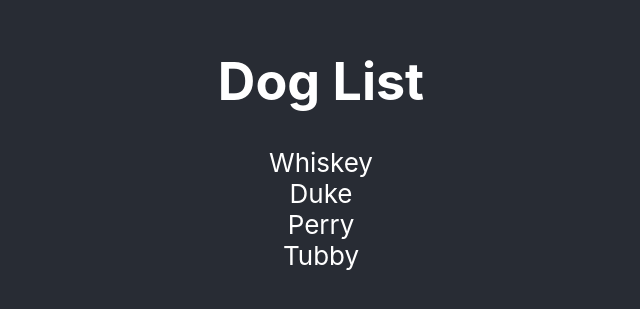
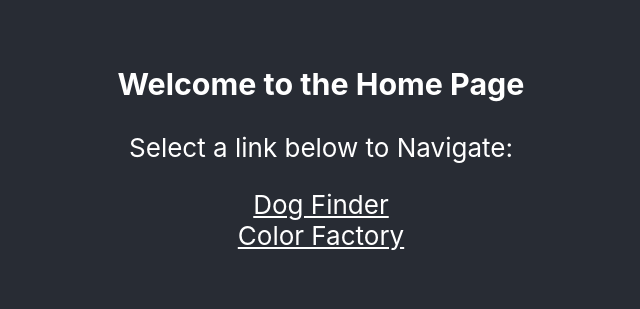
Before and after one commit to Rajayne/CRADogFinder, a React (Create React App) app: page / in a window 1280 px wide. Before the commit this address led to /dogs. Shown: the part 257-566 px from the top of the page, without its empty margins (319-959 px from the left). Built offline with nearby package versions, Linux system fonts and the light colour scheme.

Commit message:
Create Home Page to navigate between Dogs and Colors pages Invalid paths redirect to home

```diff
--- a/src/App.js
+++ b/src/App.js
@@ -4,17 +4,19 @@ import DogList from "./DogFinder/DogList";
 import DogDetails from "./DogFinder/DogDetails";
 import ColorList from "./ColorFactory/ColorList";
 import ColorForm from "./ColorFactory/ColorForm";
+import Home from "./Home";
 
 function App() {
   return (
     <div className="App">
       <div className="App-content">
         <Routes>
+          <Route exact="true" path="/" element={<Home />} />
           <Route exact="true" path="/colors" element={<ColorList />} />
           <Route exact="true" path="/colors/new" element={<ColorForm />} />
           <Route exact="true" path="/dogs" element={<DogList />} />
           <Route exact="true" path="/dogs/:name" element={<DogDetails />} />
-          <Route path="*" element={<Navigate to="/dogs" />} />
+          <Route path="*" element={<Navigate to="/" />} />
         </Routes>
       </div>
     </div>
--- a/src/ColorFactory/ColorForm.js
+++ b/src/ColorFactory/ColorForm.js
@@ -3,6 +3,12 @@ import "./ColorForm.css";
 
 const ColorForm = () => {
   const [color, setColor] = useState("");
+  const handleChange = (e) => {
+    setColor((formData) => ({
+      ...formData,
+      [e.target.name]: e.target.value,
+    }));
+  };
 
   return (
     <form className="ColorForm">
@@ -11,13 +17,23 @@ const ColorForm = () => {
         <label className="ColorForm-label" htmlFor="name">
           Color Name:
         </label>
-        <input className="ColorForm-input" type="text" name="name"></input>
+        <input
+          onChange={handleChange}
+          className="ColorForm-input"
+          type="text"
+          name="name"
+        ></input>
       </div>
       <div className="ColorForm-hex">
         <label className="ColorForm-label" htmlFor="hex">
           Color Value:
         </label>
-        <input className="ColorForm-input" type="color" name="hex"></input>
+        <input
+          onChange={handleChange}
+          className="ColorForm-input"
+          type="color"
+          name="hex"
+        ></input>
       </div>
       <button>Submit Color!</button>
     </form>
--- a/src/DogFinder/BackButton.js
+++ b/src/DogFinder/BackButton.js
@@ -4,7 +4,7 @@ import { Link } from "react-router-dom";
 const BackButton = () => {
   return (
     <Link className="BackButton" exact="true" to={`/dogs`}>
-      Return to Home
+      Return to List
     </Link>
   );
 };
--- /dev/null
+++ b/src/Home.css
@@ -0,0 +1,8 @@
+.Home-link {
+    color: white;
+    display: block;
+}
+
+.Home-link:hover {
+    color: lightblue;
+}
--- /dev/null
+++ b/src/Home.js
@@ -0,0 +1,20 @@
+import React from "react";
+import { Link } from "react-router-dom";
+import "./Home.css";
+
+const Home = () => {
+  return (
+    <div className="Home">
+      <h3>Welcome to the Home Page</h3>
+      <p>Select a link below to Navigate:</p>
+      <Link className="Home-link" exact="true" to={`/dogs`}>
+        Dog Finder
+      </Link>
+      <Link className="Home-link" exact="true" to={`/colors`}>
+        Color Factory
+      </Link>
+    </div>
+  );
+};
+
+export default Home;
```
